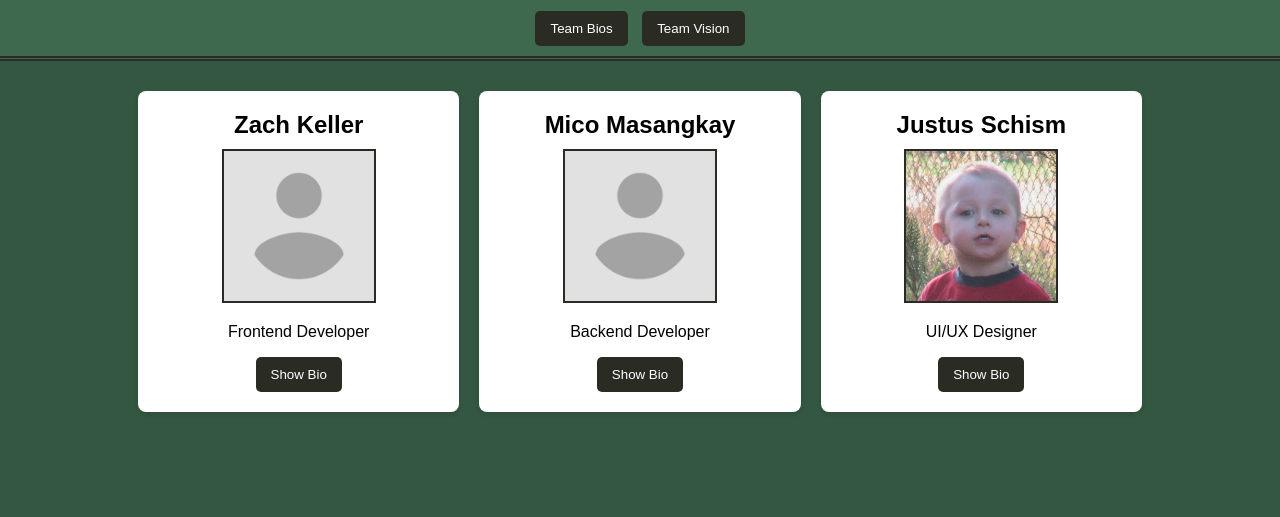
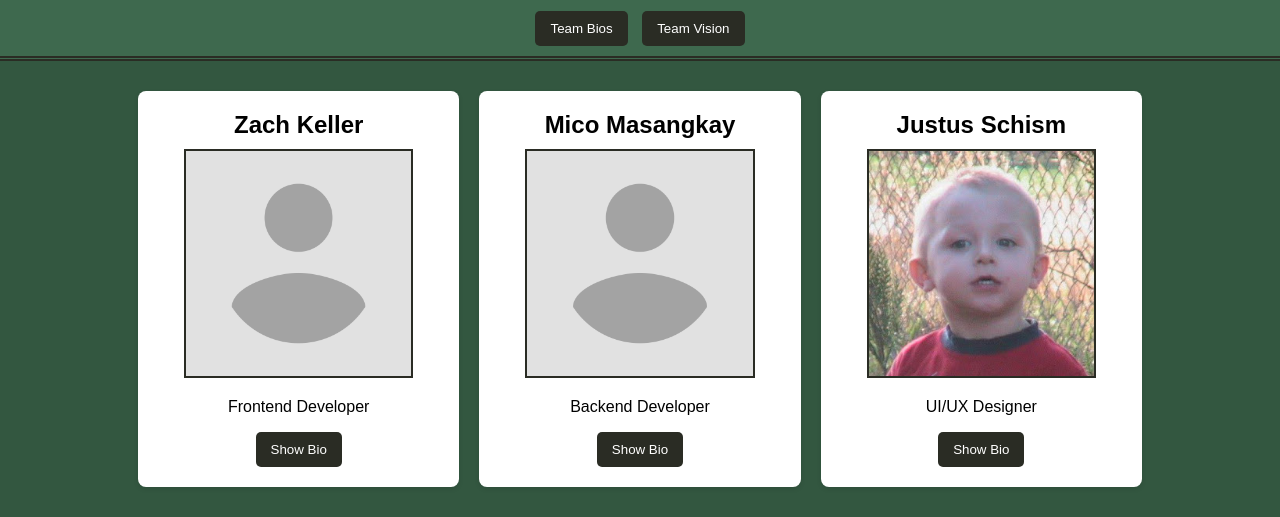
Before and after one commit to zachkel/Group-Webpage, a plain HTML site: page index.html in a window 1280 px wide. Shown: the part 307-824 px from the top of the page. Before the commit the page ends 800 px from the top, so only its background shows below. Drawn offline with Linux system fonts and the light colour scheme; a script that the page names is missing.

Commit message:
Updated styling to allow images to scale

```diff
--- a/styles.css
+++ b/styles.css
@@ -97,6 +97,6 @@ button:hover {
 }
 
 .biopic {
-width: 150px;
+width: 80%;
 border: 2px solid #2a2c24;
 }
```
